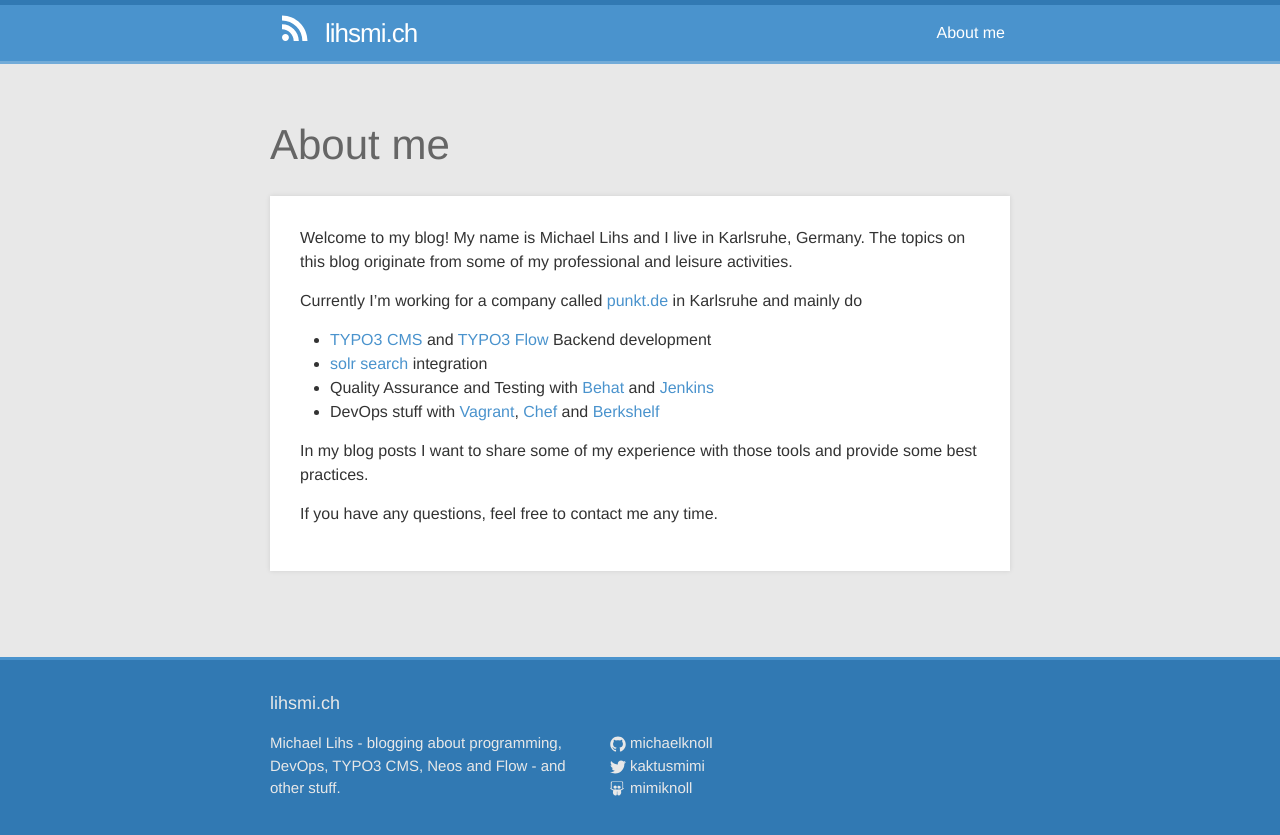
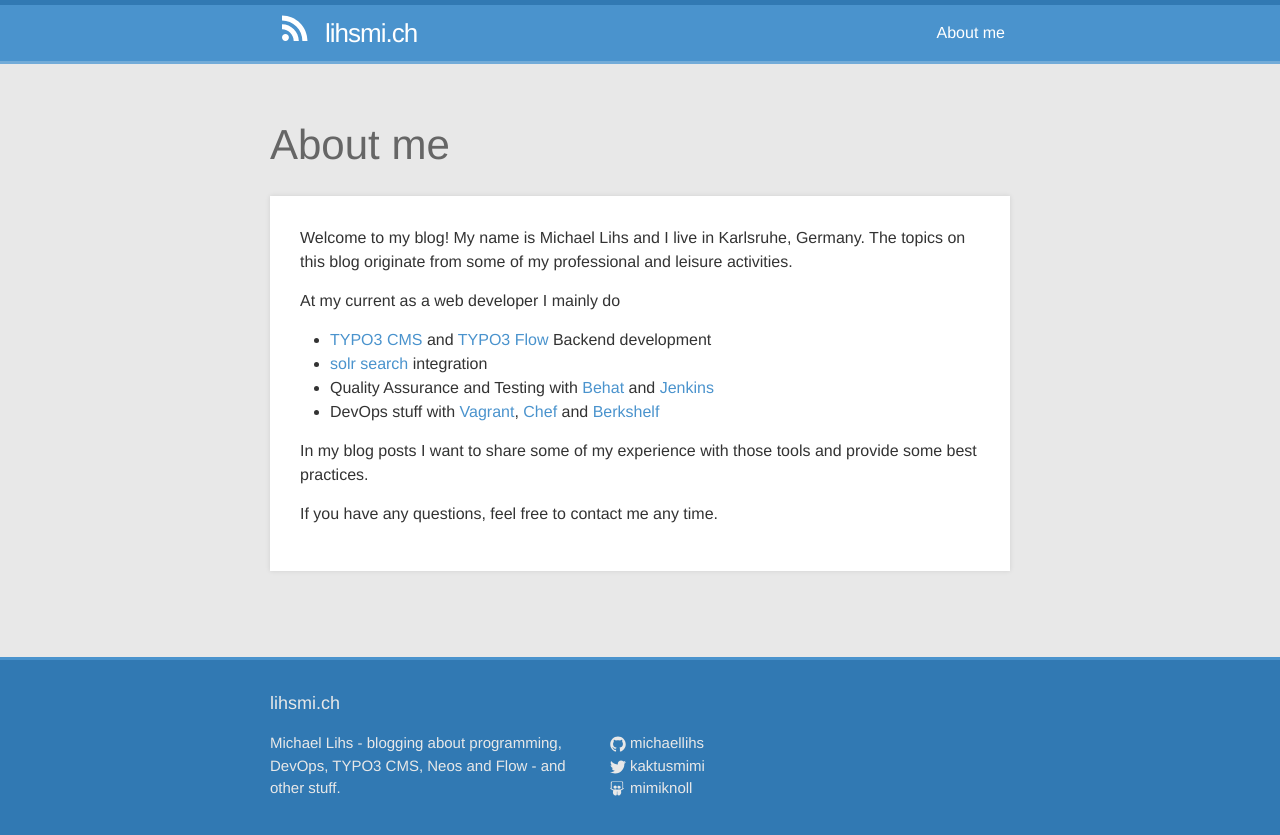
Before and after one commit to michaellihs/michaellihs.github.io, a Jekyll site: the page built from about.md, in a window 1280 px wide. Shown: the top 835 px of the page. Built offline with Jekyll 4.4.1, drawn with Linux system fonts in a browser that asks for light colours.

Commit message:
[TASK] Changed URLs to michaellihs

```diff
--- a/_config.yml
+++ b/_config.yml
@@ -4,10 +4,10 @@ email: mimi@kaktusteam.de
 description: > # this means to ignore newlines until "baseurl:"
   Blog on (PHP) programming, Vagrant, Chef, Solr, TYPO3 and some other
   stuff.
-baseurl: "" # the subpath of your site, e.g. /blog/
-url: "http://michaelknoll.github.io" # the base hostname & protocol for your site
+baseurl: ""
+url: "http://michaellihs.github.io"
 twitter_username: kaktusmimi
-github_username: michaelknoll
+github_username: michaellihs
 slideshare_username: mimiknoll
 
 # Build settings
--- a/about.md
+++ b/about.md
@@ -6,7 +6,7 @@ permalink: /about/
 
 Welcome to my blog! My name is Michael Lihs and I live in Karlsruhe, Germany. The topics on this blog originate from some of my professional and leisure activities.
 
-Currently I'm working for a company called [punkt.de] in Karlsruhe and mainly do
+At my current as a web developer I mainly do
 
 * [TYPO3 CMS] and [TYPO3 Flow] Backend development
 * [solr search] integration
@@ -17,7 +17,6 @@ In my blog posts I want to share some of my experience with those tools and prov
 
 If you have any questions, feel free to contact me any time.
 
-[punkt.de]:				http://www.punkt.de
 [TYPO3 CMS]:			http://www.typo3.org
 [TYPO3 Flow]:			http://flow.typo3.org
 [solr search]:			http://lucene.apache.org/solr/
```
